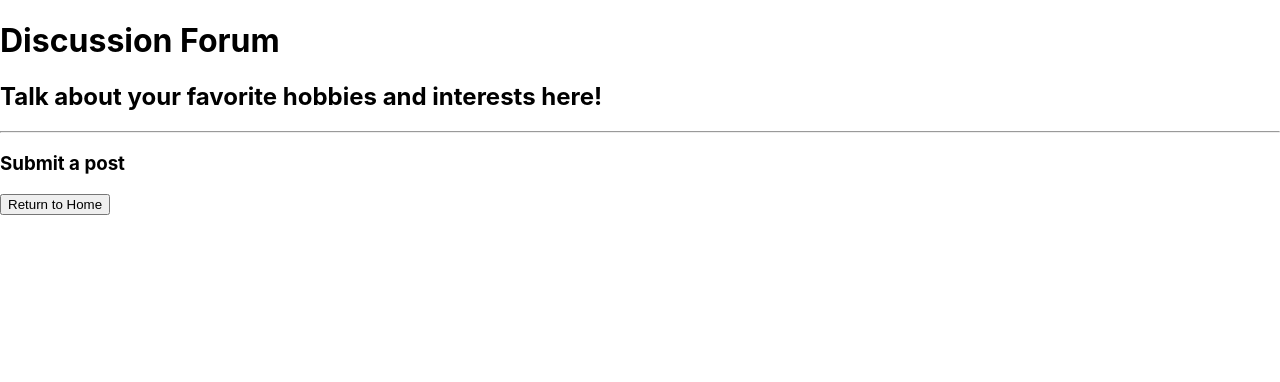
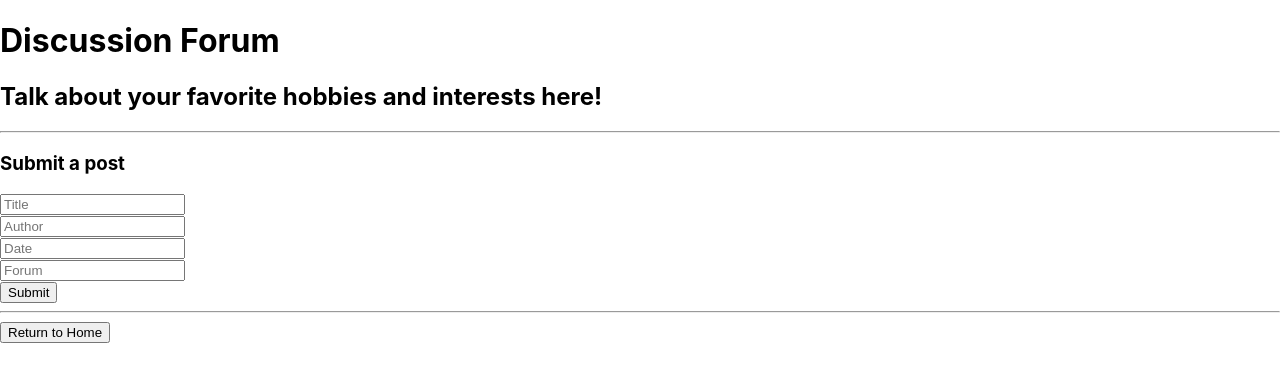
Before and after one commit to besure94/discussion-forum, a React (Create React App) app: page / in a window 1280 px wide. Both pictures are taken after a click on the button "Submit Post". Shown: the top 382 px of the page. Built offline with nearby package versions, Linux system fonts and the light colour scheme.

Commit message:
Add form to submit a post in NewPostForm.

```diff
--- a/src/components/NewPostForm.js
+++ b/src/components/NewPostForm.js
@@ -1,9 +1,46 @@
 import React from "react";
 
 function NewPostForm(props) {
+
+  function handleNewPostFormSubmission(event) {
+    event.preventDefault();
+    console.log(event.target.title.value);
+    console.log(event.target.author.value);
+    console.log(event.target.date.value);
+    console.log(event.target.forum.value);
+  }
+
   return (
     <React.Fragment>
       <h3>Submit a post</h3>
+      <form onSubmit={handleNewPostFormSubmission}>
+        <input
+          type="text"
+          name="title"
+          placeholder="Title"
+          required/>
+        <br/>
+        <input
+          type="text"
+          name="author"
+          placeholder="Author"
+          required/>
+        <br/>
+        <input
+          type="text"
+          name="date"
+          placeholder="Date"
+          required/>
+        <br/>
+        <input
+          type="text"
+          name="forum"
+          placeholder="Forum"
+          required/>
+        <br/>
+        <button type="submit">Submit</button>
+      </form>
+      <hr/>
     </React.Fragment>
   );
 }
--- a/src/components/PostControl.js
+++ b/src/components/PostControl.js
@@ -1,7 +1,6 @@
 import React from "react";
 import NewPostForm from "./NewPostForm";
 import PostList from "./PostList";
-import Post from "./Post";
 
 class PostControl extends React.Component {
 
```
